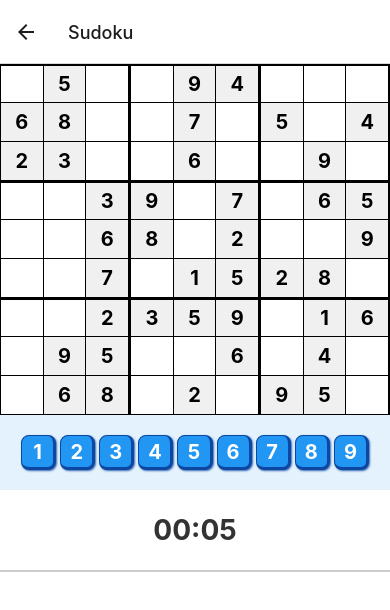
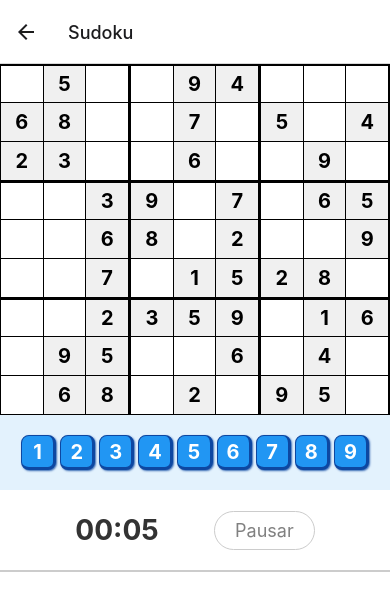
Before and after one commit to ruilealsilva/sudoku, a React Native app: screen /Game in a window 390 px wide. Shown: the top 610 px of the page. Built offline with nearby package versions, Linux system fonts and the light colour scheme.

Commit message:
Pause and resume but still has issues

```diff
--- a/components/Timer.js
+++ b/components/Timer.js
@@ -1,20 +1,22 @@
-import React, { useState, useEffect } from "react";
-import { StyleSheet, Text, View } from "react-native";
+import React, { useState, useEffect, useRef } from "react";
+import { StyleSheet, Text, View, TouchableOpacity } from "react-native";
 
 const Timer = ({ isRunning, onTimeChange }) => {
   const [seconds, setSeconds] = useState(0);
+  const [timerId, setTimerId] = useState(null);
+  const [isPaused, setIsPaused] = useState(false);
 
   useEffect(() => {
-    let interval = null;
     if (isRunning) {
-      interval = setInterval(() => {
-        setSeconds((seconds) => seconds + 1);
-      }, 1000);
+      setTimerId(
+        setInterval(() => {
+          setSeconds((seconds) => seconds + 1);
+        }, 1000)
+      );
+      setIsPaused(false);
     } else {
-      clearInterval(interval);
-      setSeconds(0); // reset seconds to 0
+      clearInterval(timerId);
     }
-    return () => clearInterval(interval);
   }, [isRunning]);
 
   useEffect(() => {
@@ -31,18 +33,38 @@ const Timer = ({ isRunning, onTimeChange }) => {
     return time.toString().padStart(2, "0");
   };
 
+  const handlePauseResume = () => {
+    if (!isPaused) {
+      setIsPaused(true);
+      clearInterval(timerId);
+    } else {
+      setIsPaused(false);
+      setTimerId(
+        setInterval(() => {
+          setSeconds((seconds) => seconds + 1);
+        }, 1000)
+      );
+    }
+  };
+
   return (
     <View style={styles.timer}>
       <Text style={styles.time}>{formatTime(seconds)}</Text>
+      <TouchableOpacity style={styles.button} onPress={handlePauseResume}>
+        <Text style={styles.buttonText}>
+          {isPaused ? "Recomeçar" : "Pausar"}
+        </Text>
+      </TouchableOpacity>
     </View>
   );
 };
 
 const styles = StyleSheet.create({
   timer: {
+    flexDirection: "row",
     backgroundColor: "#fff",
     alignItems: "center",
-    justifyContent: "center",
+    justifyContent: "space-evenly",
     height: 80,
     paddingTop: 10,
     paddingBottom: 10,
@@ -58,6 +80,19 @@ const styles = StyleSheet.create({
     fontSize: 28,
     fontWeight: "bold",
   },
+  button: {
+    backgroundColor: "#fff",
+    borderWidth: 1,
+    borderColor: "#ccc",
+    paddingVertical: 8,
+    paddingHorizontal: 20,
+    borderRadius: 20,
+    elevation: 3,
+  },
+  buttonText: {
+    color: "grey",
+    fontSize: 18,
+  },
 });
 
 export default Timer;
```
